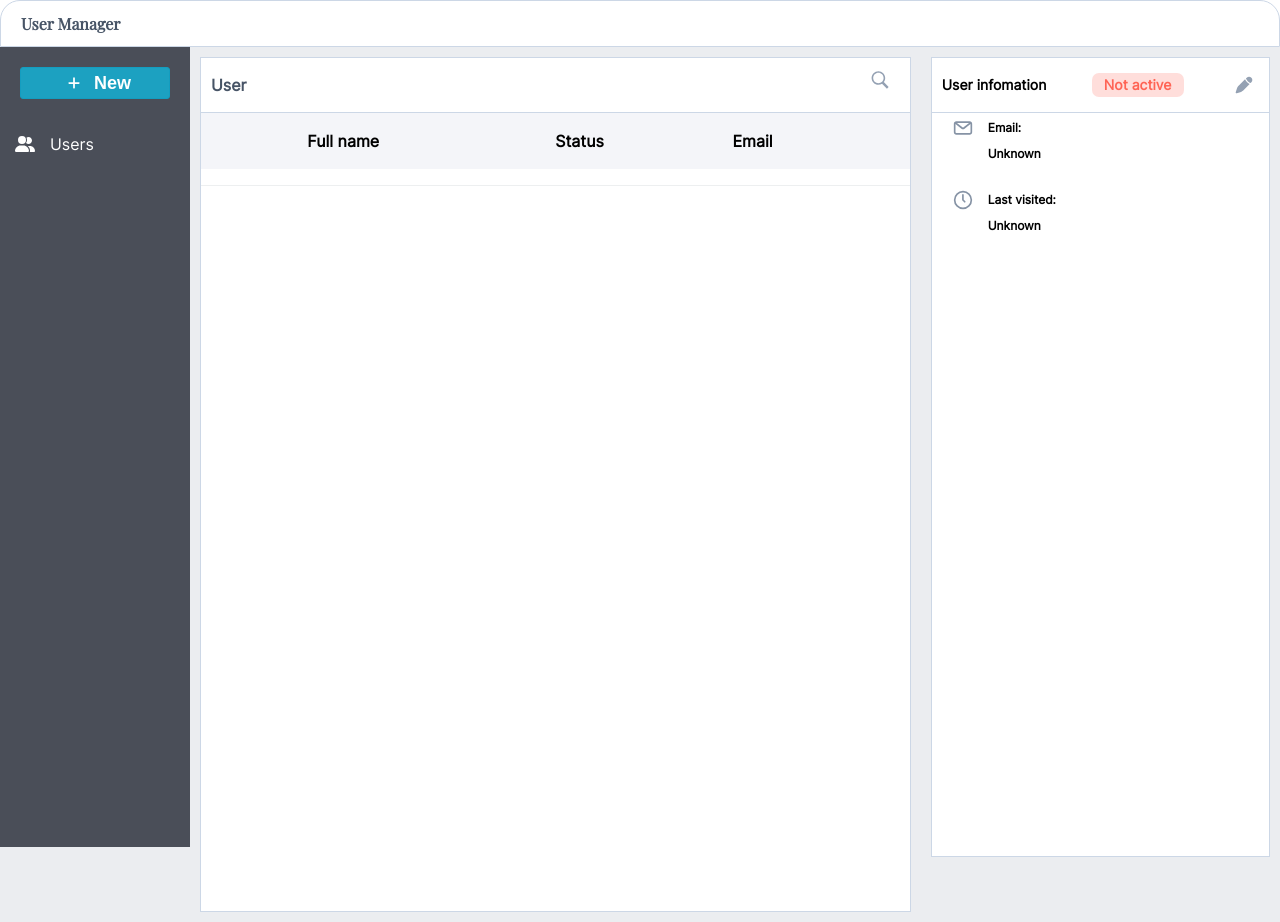
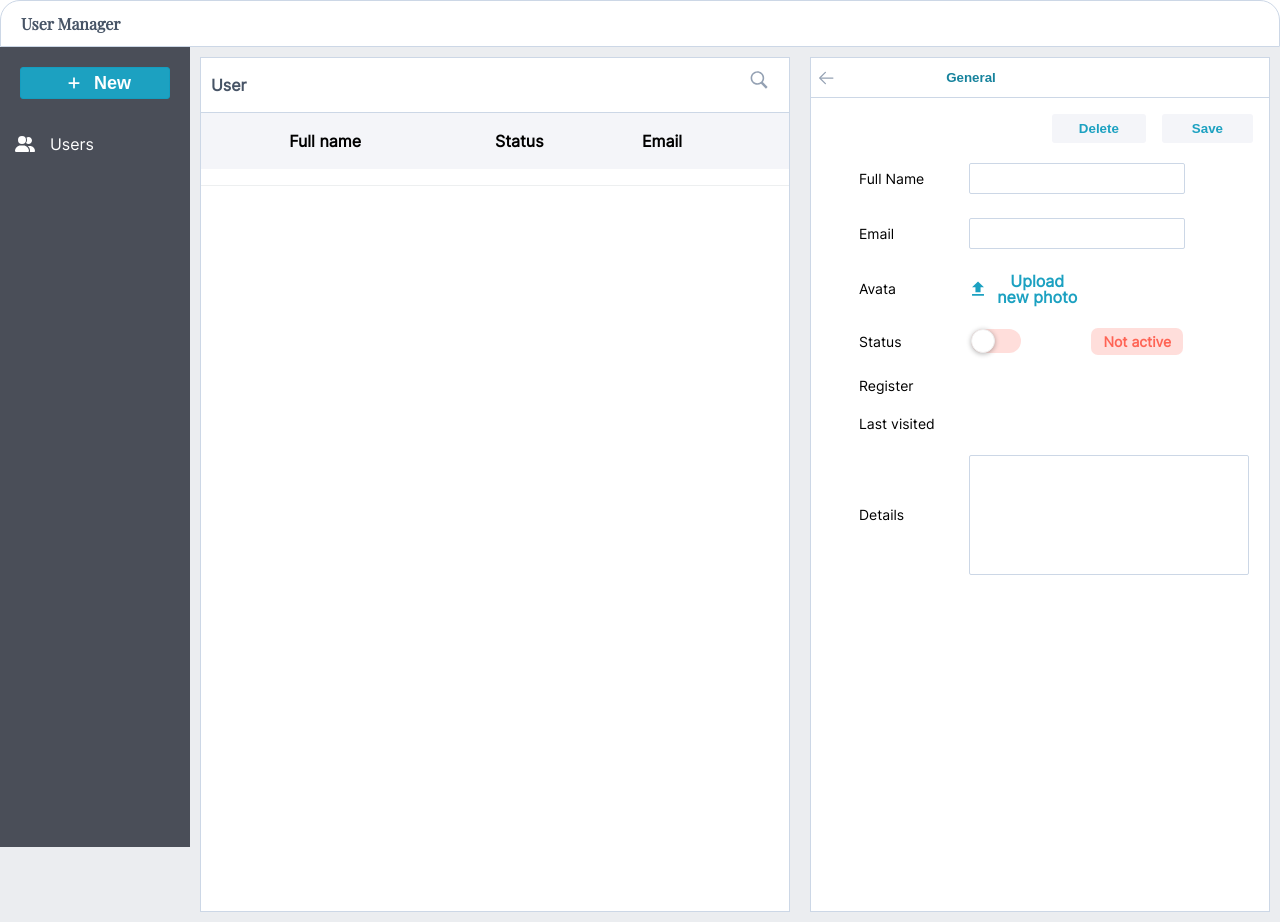
Before and after one commit to vuphan-agilityio/js-practice-cloned, a website built with Parcel: page practice/src/user-manager.html in a window 1280 px wide. Built offline with nearby package versions, Linux system fonts and the light colour scheme.

Commit message:
Implement panel for user manager page #22

```diff
--- a/practice/src/styles/components/button.scss
+++ b/practice/src/styles/components/button.scss
@@ -44,4 +44,45 @@
     font-weight: 600;
     @include cursor;
   }
+
+  &__save {
+    border: none;
+    border-radius: toRem(3);
+    outline: none;
+    padding: 0 toRem(30);
+    color: #1ca1c1;
+    background-color: #f4f5f9;
+    font-weight: 700;
+
+    &:hover {
+      color: #fff;
+      background-color: #1ca1c1;
+    }
+  }
+
+  &__delete {
+    padding: toRem(7) toRem(27);
+    color: #1ca1c1;
+    background-color: #f4f5f9;
+
+    &:hover {
+      color: #fff;
+      background-color: #1ca1c1;
+    }
+  }
+
+  &__general {
+    border: none;
+    background-color: #fff;
+    color: #17839d;
+    min-width: toRem(260);
+    padding: toRem(12) 0;
+    font-weight: 600;
+    outline: none;
+    cursor: pointer;
+
+    &:hover {
+      border-bottom: toRem(2) solid #17839d;
+    }
+  }
 }
--- a/practice/src/styles/components/index.scss
+++ b/practice/src/styles/components/index.scss
@@ -9,3 +9,4 @@
 @import "./tool.scss";
 @import "./table.scss";
 @import "./sidebar.scss";
+@import "./panel.scss";
--- /dev/null
+++ b/practice/src/styles/components/panel.scss
@@ -0,0 +1,197 @@
+.panel {
+  display: block;
+  margin: toRem(10);
+  width: 96%;
+  border: toRem(1) solid #ccd7e6;
+  background-color: #fff;
+
+  @include tablet {
+    width: toRem(400);
+  }
+
+  @include desktop {
+    width: toRem(500);
+  }
+
+  &__edit {
+    position: sticky;
+    top: 0;
+    display: flex;
+    align-items: center;
+    z-index: 1;
+    background-color: #fff;
+    border-bottom: toRem(1) solid #ccd7e6;
+  }
+
+  &__icon-back {
+    background-image: url("../assets/images/user/back-icon.svg");
+  }
+
+  &__confirm {
+    position: sticky;
+    top: 0;
+    display: flex;
+    justify-content: flex-end;
+    gap: toRem(16);
+    margin: toRem(16);
+    background-color: #fff;
+    z-index: 1;
+  }
+
+  &__edit-profile {
+    display: flex;
+    flex-direction: column;
+    align-items: flex-start;
+    overflow: auto;
+    margin: toRem(20) toRem(20) 0 toRem(48);
+  }
+
+  &__item {
+    text-align: center;
+    align-items: baseline;
+    margin-right: toRem(20);
+    display: grid;
+    grid-template-columns: toRem(100) 1fr;
+    align-items: center;
+    gap: toRem(10);
+    margin: 0 0 toRem(24);
+    justify-items: start;
+  }
+
+  &__item-status {
+    @include flex-row;
+    margin-bottom: toRem(24);
+    gap: toRem(70);
+    align-items: center;
+  }
+
+  &__label {
+    margin-right: toRem(20);
+    font-weight: 500;
+  }
+
+  &__upload {
+    display: flex;
+    flex-direction: column;
+    gap: toRem(8);
+  }
+
+  &__upload-wrapper {
+    display: flex;
+    align-items: flex-end;
+    gap: toRem(10);
+    color: #fff;
+    font-size: 90px;
+
+    @include tablet {
+      font-size: 135px;
+    }
+  }
+
+  &__label-status {
+    align-items: end;
+  }
+
+  &__upload-img {
+    @include flex-row;
+    align-items: center;
+    width: toRem(109);
+    gap: toRem(10);
+  }
+
+  &__upload-btn {
+    gap: toRem(4);
+    align-items: center;
+    font-size: 12px;
+    font-weight: 600;
+    color: #1ca1c1;
+    width: toRem(200);
+    @include cursor;
+
+    @include tablet {
+      font-size: 16px;
+    }
+  }
+
+  &__icon-upload {
+    background-image: url("../assets/images/user/upload-icon.svg");
+  }
+
+  &__input {
+    width: toRem(216);
+    padding: toRem(7);
+    font-weight: 500;
+    color: #475466;
+    border: toRem(1) solid #ccd7e6;
+    border-radius: toRem(2);
+    outline: none;
+    text-align: left;
+    @include cursor;
+
+    &:hover {
+      border: toRem(1) solid #17839d;
+    }
+  }
+
+  &__switch {
+    position: relative;
+    display: inline-block;
+    width: toRem(50);
+    height: toRem(24);
+  }
+
+  &__input-toggle {
+    position: absolute;
+    visibility: hidden;
+  }
+
+  &__slider {
+    position: absolute;
+    cursor: pointer;
+    top: 0;
+    left: 0;
+    right: 0;
+    bottom: 0;
+    background-color: #ffdedb;
+    border-radius: toRem(34);
+  }
+
+  &__slider::before {
+    position: absolute;
+    left: 0;
+    top: 0;
+    background-color: white;
+    transition: 0.4s;
+    border: 1px solid #eee;
+    border-radius: 50%;
+    box-shadow: 0 toRem(1) toRem(5) #0000004d;
+    content: "";
+    height: toRem(22);
+    width: toRem(22);
+  }
+
+  &__area {
+    font-size: 12px;
+    width: toRem(250);
+    height: toRem(120);
+    padding: toRem(5) toRem(12);
+    border: toRem(1) solid #ccd7e6;
+    border-radius: toRem(2);
+    outline: none;
+    resize: none;
+    color: #475466;
+    box-sizing: border-box;
+
+    &:hover {
+      border: toRem(1) solid #17839d;
+    }
+
+    @include tablet {
+      width: toRem(216);
+    }
+
+    @include desktop {
+      width: toRem(280);
+    }
+  }
+}
--- a/practice/src/styles/components/sidebar.scss
+++ b/practice/src/styles/components/sidebar.scss
@@ -1,5 +1,5 @@
 .sidebar {
-  display: block;
+  display: none;
   margin: toRem(10);
   width: toRem(350);
   border: toRem(1) solid #ccd7e6;
--- a/practice/src/user-manager.html
+++ b/practice/src/user-manager.html
@@ -110,6 +110,78 @@
       </div>
     </aside>
 
+    <aside class="panel">
+      <div class="panel__edit">
+        <span class="panel__icon-back drawer__user-icon"></span>
+        <button class="btn__general">General</button>
+      </div>
+
+      <div class="panel__confirm">
+        <button class="btn__delete btn__save">Delete</button>
+        <button class="btn__save">Save</button>
+      </div>
+
+      <forrm class="panel__edit-profile">
+        <div class="panel__item">
+          <label class="panel__label">Full Name</label>
+          <input type="text" class="panel__input" value="">
+        </div>
+
+        <div class="panel__item">
+          <label class="panel__label">Email</label>
+          <input type="text" class="panel__input" value="">
+        </div>
+
+        <div class="panel__item">
+          <label class="panel__label">Avata</label>
+
+          <div class="panel__upload">
+            <div class="panel__upload-wrapper">
+              <label class="panel__upload-btn" for="btn-upload-image">
+                <div class="panel__upload-img">
+                  <span class="panel__icon-upload drawer__user-icon"></span>
+                  <p>
+                    Upload new photo
+                  </p>
+                </div>
+              </label>
+            </div>
+          </div>
+        </div>
+
+
+        <div class="panel__item-status">
+          <label class="panel__label-status">Status</label>
+          <div>
+            <label class="panel__switch">
+              <input type="checkbox" class="panel__input-toggle">
+              <span class="panel__slider"></span>
+            </label>
+          </div>
+
+          <div>
+            <span class="sidebar__status">Not active</span>
+          </div>
+        </div>
+
+        <div class="panel__item">
+          <label class="panel__label">Register</label>
+          <p></p>
+        </div>
+
+        <div class="panel__item">
+          <label class="panel__label">Last visited</label>
+          <p></p>
+        </div>
+
+        <div class="panel__item">
+          <label class="panel__label">Details</label>
+          <textarea name="name" id="id" class="panel__area"></textarea>
+        </div>
+      </forrm>
+    </aside>
+
+
   </main>
   <!-- END MAIN -->
 
```
